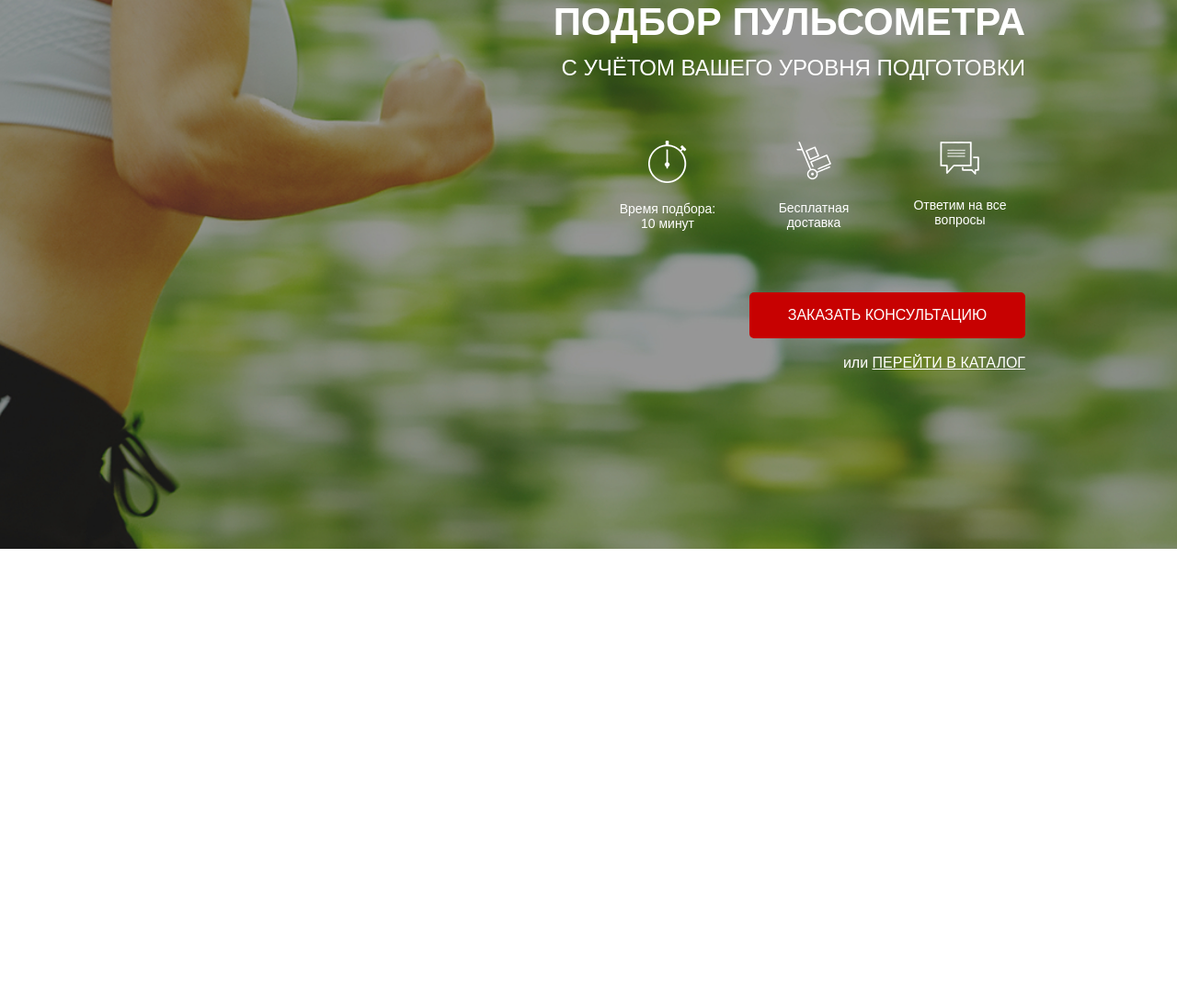
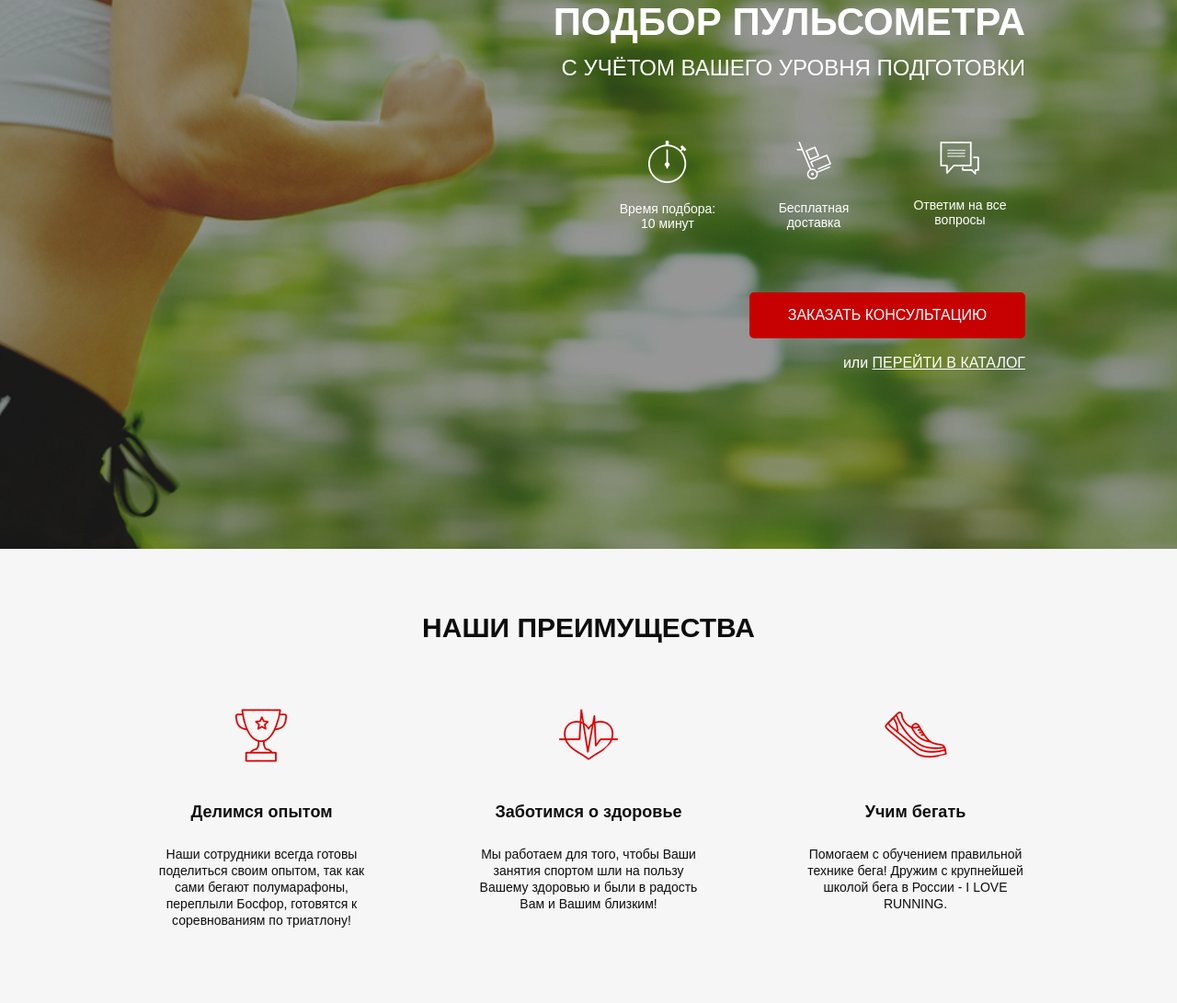
Before and after one commit to OleksandrDenysiuk/pulse, a website: page src/index.html in a window 1280 px wide. Shown: the part 167-1258 px from the top of the page at 92% size. Before the commit the page ends 800 px from the top, so only its background shows below. Drawn offline with Linux system fonts and the light colour scheme.

Commit message:
Add advantages block

```diff
--- a/src/index.html
+++ b/src/index.html
@@ -53,6 +53,34 @@
             </div>
         </div>
     </div>
+    <div class="advantages">
+        <div class="container">
+            <h2 class="title">НАШИ ПРЕИМУЩЕСТВА</h2>
+            <div class="advantages__wrapper">
+                <div class="advantages__item">
+                    <img src="icons/advantages/cup.png" alt="cup" class="advantages__icon">
+                    <div class="advantages__subtitle">Делимся опытом</div>
+                    <div class="advantages__descr">Наши сотрудники всегда готовы поделиться своим опытом,
+                        так как сами бегают полумарафоны, переплыли Босфор, готовятся к соревнованиям по триатлону!
+                    </div>
+                </div>
+                <div class="advantages__item">
+                    <img src="icons/advantages/heart.png" alt="heart" class="advantages__icon">
+                    <div class="advantages__subtitle">Заботимся о здоровье</div>
+                    <div class="advantages__descr">Мы работаем для того,
+                        чтобы Ваши занятия спортом шли на пользу Вашему здоровью и были в радость Вам и Вашим близким!
+                    </div>
+                </div>
+                <div class="advantages__item">
+                    <img src="icons/advantages/shoe.png" alt="shoe" class="advantages__icon">
+                    <div class="advantages__subtitle">Учим бегать</div>
+                    <div class="advantages__descr">Помогаем с обучением
+                        правильной технике бега!
+                        Дружим с крупнейшей школой бега в России - I LOVE RUNNING.</div>
+                </div>
+            </div>
+        </div>
+    </div>
 </body>
 
 </html>
--- /dev/null
+++ b/src/sass/blocks/_advantages.scss
@@ -0,0 +1,35 @@
+.advantages {
+    padding: 69px 0 81px 0;
+    background-color: #f6f6f6;
+
+    &__wrapper {
+        margin-top: 65px;
+        display: flex;
+        justify-content: space-between;
+    }
+
+    &__item {
+        width: 239px;
+        text-align: center;
+    }
+
+    &__icon {
+        display: block;
+        margin: 0 auto;
+    }
+
+    &__subtitle {
+        margin-top: 38px;
+        color: #0d0d0d;
+        font-size: 18px;
+        font-weight: 700;
+    }
+
+    &__descr {
+        margin-top: 26px;
+        color: #0d0d0d;
+        font-size: 14px;
+        line-height: 18px;
+        font-weight: 300;
+    }
+}
--- /dev/null
+++ b/src/sass/blocks/_titles.scss
@@ -0,0 +1,6 @@
+.title {
+    color: #0d0d0d;
+    font-size: 30px;
+    font-weight: 700;
+    text-align: center;
+}
--- a/src/sass/style.scss
+++ b/src/sass/style.scss
@@ -13,4 +13,7 @@
 
 @import 'blocks/promo';
 @import 'blocks/header';
-@import 'blocks/buttons'
+@import 'blocks/buttons';
+
+@import 'blocks/advantages';
+@import 'blocks/titles';
```
Also changed, not shown: src/css/style.min.css, src/icons/advantages/cup.png (added), src/icons/advantages/heart.png (added), src/icons/advantages/shoe.png (added).
